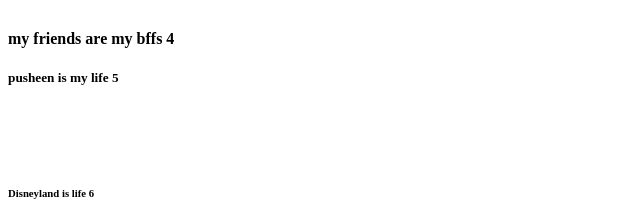
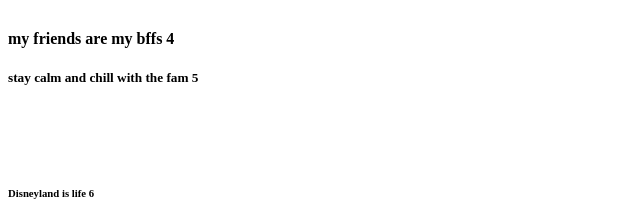
Before and after one commit to zhanga08/webclass, a plain HTML site: page index.html in a window 1280 px wide. Shown: the part 237-458 px from the top of the page, 0-640 px from the left. Drawn offline with Linux system fonts and the light colour scheme.

Commit message:
stay calm and chill with the fam

```diff
--- a/index.html
+++ b/index.html
@@ -12,7 +12,7 @@
 <h3>slime forever 3</h3>
 <br>
 <h4>my friends are my bffs 4</h4>
-<h5>pusheen is my life 5</h5>
+<h5>stay calm and chill with the fam 5</h5>
 <br><br><br>
 <h6>Disneyland is life 6</h6>
 <p>add space</p>
```
